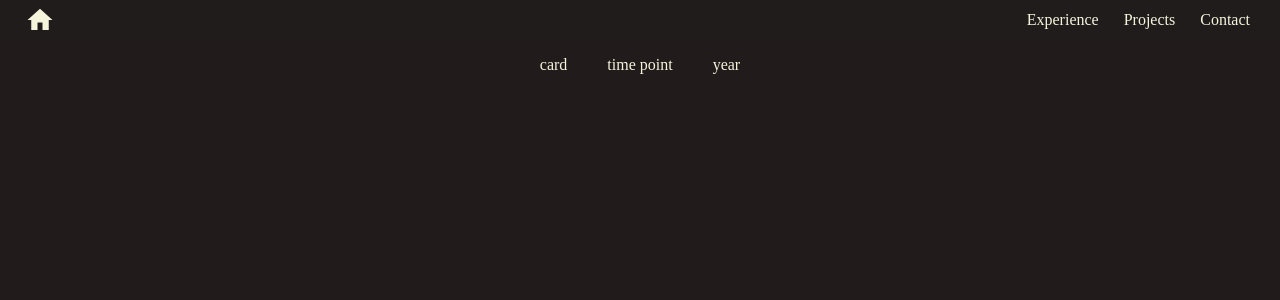
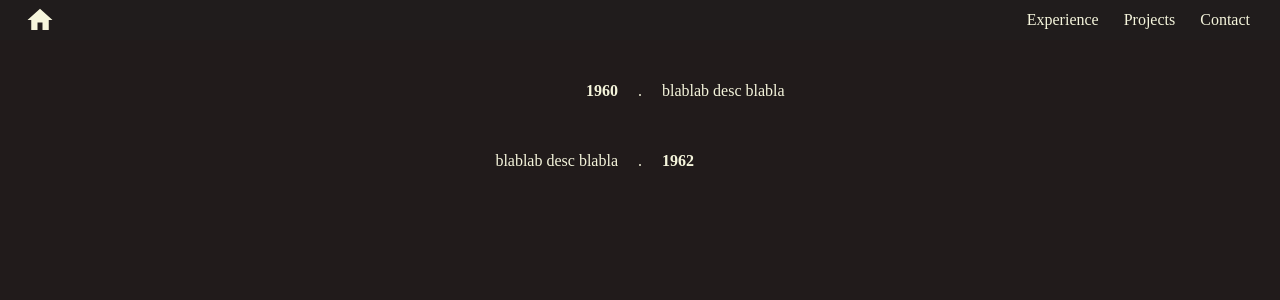
Before and after one commit to sasagiii/ReactDisplayApp, a React (Vite) app: page /ReactDisplayApp/Experience in a window 1280 px wide. Shown: the top 300 px of the page. Built offline with nearby package versions, Linux system fonts and the light colour scheme.

Commit message:
alignement of the tiem points

```diff
--- a/src/components/TimePointExp/CardBox.jsx
+++ b/src/components/TimePointExp/CardBox.jsx
@@ -1,3 +1,9 @@
-export default function CardBox() {
-  return <div> card</div>;
+import Styles from "./CardBox.module.css";
+
+export default function CardBox({ desc, title }) {
+  return (
+    <div className={Styles.container}>
+      {desc} {title}
+    </div>
+  );
 }
--- /dev/null
+++ b/src/components/TimePointExp/CardBox.module.css
@@ -0,0 +1,5 @@
+.container {
+  display: flex;
+  flex-direction: column;
+  align-items: center;
+}
--- a/src/components/TimePointExp/TimeLine.jsx
+++ b/src/components/TimePointExp/TimeLine.jsx
@@ -1,3 +1,5 @@
+import Styles from "./TimeLine.module.css";
+
 export default function TimeLine() {
-  return <div> time point</div>;
+  return <div className={Styles.container}> .</div>;
 }
--- /dev/null
+++ b/src/components/TimePointExp/TimeLine.module.css
@@ -0,0 +1,5 @@
+.container {
+  display: flex;
+  flex-direction: column;
+  align-items: center;
+}
--- a/src/components/TimePointExp/TimePointExp.jsx
+++ b/src/components/TimePointExp/TimePointExp.jsx
@@ -1,21 +1,60 @@
 import CardBox from "./CardBox";
 import TimeLine from "./TimeLine";
 
-export default function TimePointExp() {
+export default function TimePointExp({
+  title,
+  desc,
+  year,
+  RightToLeft = false,
+}) {
   return (
+    <tr>
+      {RightToLeft ? (
+        <>
+          <td style={{ border: "none", padding: "10px" }}>
             <div
               style={{
                 display: "flex",
-        gap: "40px",
-        margin: "0 auto",
-        width: "100%",
-        alignItems: "center",
-        justifyContent: "center",
+                flexDirection: "column",
+                justifyContent: "flex-end",
+                alignItems: "flex-end",
               }}
             >
-      <CardBox />
+              <p style={{ fontWeight: "bold" }}>{year}</p>
+            </div>
+          </td>
+          <td style={{ border: "none", padding: "10px" }}>
             <TimeLine />
-      year
+          </td>
+
+          <td style={{ border: "none", padding: "10px" }}>
+            <CardBox title={title} desc={desc} />
+          </td>
+        </>
+      ) : (
+        <>
+          <td style={{ border: "none", padding: "10px" }}>
+            <CardBox title={title} desc={desc} />
+          </td>
+
+          <td style={{ border: "none", padding: "10px" }}>
+            <TimeLine />
+          </td>
+
+          <td style={{ border: "none", padding: "10px" }}>
+            <div
+              style={{
+                display: "flex",
+                flexDirection: "column",
+                justifyContent: "flex-start",
+                alignItems: "flex-start",
+              }}
+            >
+              <p style={{ fontWeight: "bold" }}>{year}</p>
             </div>
+          </td>
+        </>
+      )}
+    </tr>
   );
 }
--- a/src/contexts/AppProvider.jsx
+++ b/src/contexts/AppProvider.jsx
@@ -15,6 +15,12 @@ function AppProvider({ children }) {
         title: ".NET and React - Developer",
         desc: "Hello, I'm Sami, a software engineer based in Toulouse, France. I'm passionate about new technologies and programming. My focus is on applications in C# and React, but I'm always curious about everything tech-related. In my free time, I start new projects on GitHub, hit the swimming pool, cook, and enjoy participating in language exchanges to learn about other cultures.",
       });
+
+      setMyExpLst([
+        { title: "blabla", desc: "blablab desc", year: "1960" },
+        { title: "blabla", desc: "blablab desc", year: "1962" },
+      ]);
+
       setLoading(false);
     }
 
@@ -22,7 +28,7 @@ function AppProvider({ children }) {
   }, []);
 
   return (
-    <AppContext.Provider value={{ myInfo, loading }}>
+    <AppContext.Provider value={{ myInfo, loading, MyExpLst }}>
       {children}
     </AppContext.Provider>
   );
--- a/src/pages/ExperiencePage.jsx
+++ b/src/pages/ExperiencePage.jsx
@@ -1,10 +1,38 @@
 import NavBar from "../components/NavBar/NavBar";
 import TimePointExp from "../components/TimePointExp/TimePointExp";
+import { AppContext } from "../contexts/AppProvider";
+import { useContext } from "react";
+
 export default function ExperiencePage() {
+  const { MyExpLst, loading } = useContext(AppContext);
   return (
     <div>
       <NavBar />
-      <TimePointExp />
+      <div
+        style={{
+          display: "flex",
+          gap: "40px",
+          margin: "0 auto",
+          width: "100%",
+          alignItems: "center",
+          justifyContent: "center",
+        }}
+      >
+        <table style={{ borderCollapse: "collapse" }}>
+          <tbody>
+            {loading
+              ? "is loading"
+              : MyExpLst?.map((item, index) => (
+                  <TimePointExp
+                    title={item.title}
+                    desc={item.desc}
+                    year={item.year}
+                    RightToLeft={index % 2 === 0}
+                  />
+                ))}
+          </tbody>
+        </table>
+      </div>
     </div>
   );
 }
```
Lines whose indentation alone changed are shown as unchanged.
